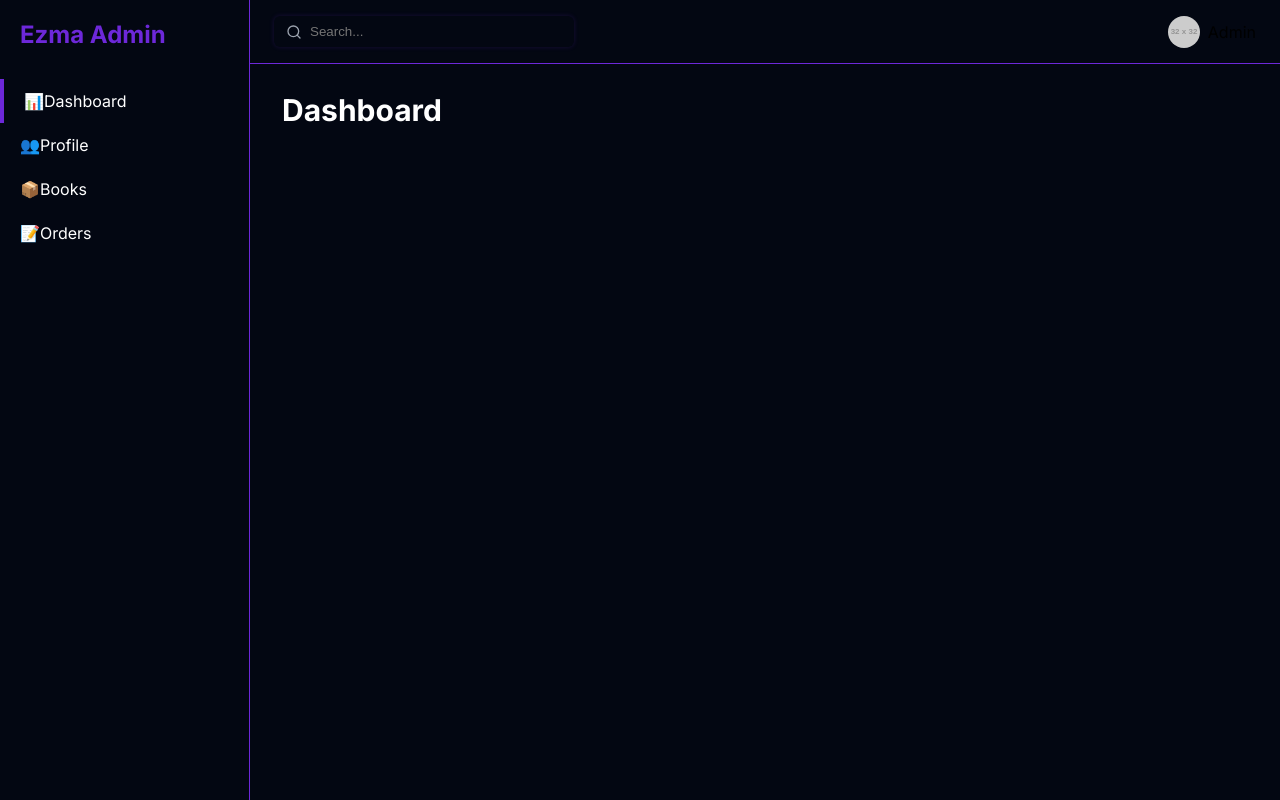
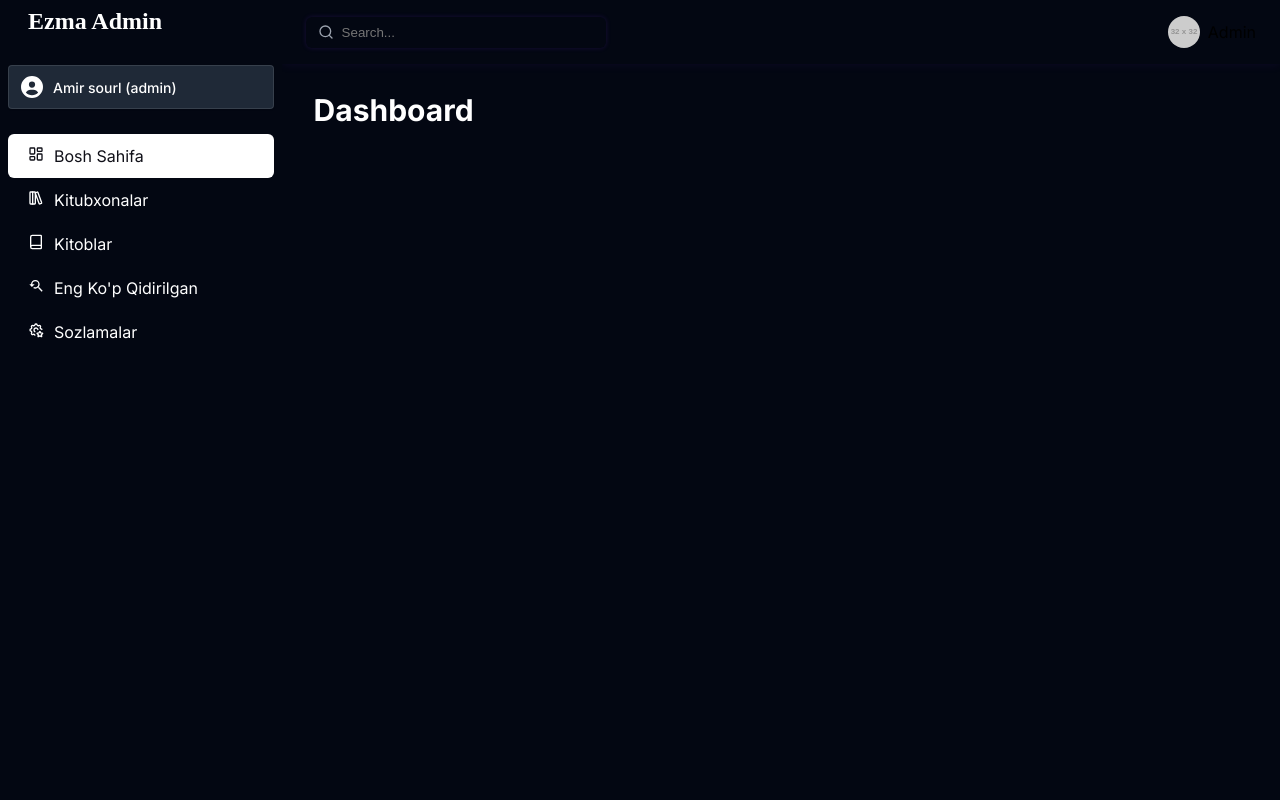
Before and after one commit to Baxtiyorovich04/Ezma_admin, a React (Vite) app: page / in a window 1280 px wide. Built offline with nearby package versions, Linux system fonts and the light colour scheme.

Commit message:
Sidebar Header Demo

```diff
--- a/index.html
+++ b/index.html
@@ -1,10 +1,16 @@
-<!doctype html>
+<!DOCTYPE html>
 <html lang="en">
   <head>
     <meta charset="UTF-8" />
-    <link rel="icon" type="image/svg+xml" href="/vite.svg" />
     <meta name="viewport" content="width=device-width, initial-scale=1.0" />
-    <title>Ezma Admin Panel</title>
+    <title>Ezma Admin</title>
+    <link
+      rel="stylesheet"
+      href="https://cdnjs.cloudflare.com/ajax/libs/font-awesome/6.7.2/css/all.min.css"
+      integrity="sha512-Evv84Mr4kqVGRNSgIGL/F/aIDqQb7xQ2vcrdIwxfjThSH8CSR7PBEakCr51Ck+w+/U6swU2Im1vVX0SVk9ABhg=="
+      crossorigin="anonymous"
+      referrerpolicy="no-referrer"
+    />
   </head>
   <body>
     <div id="root"></div>
--- a/package.json
+++ b/package.json
@@ -13,8 +13,10 @@
     "@tanstack/react-query": "^5.74.4",
     "antd": "^5.24.8",
     "axios": "^1.8.4",
-    "react": "^19.0.0",
+    "icons": "^1.0.0",
+    "react": "^19.1.0",
     "react-dom": "^19.0.0",
+    "react-icons": "^5.5.0",
     "react-router-dom": "^7.5.1",
     "zustand": "^5.0.3"
   },
--- a/src/components/layout/Sidebar.tsx
+++ b/src/components/layout/Sidebar.tsx
@@ -1,14 +1,24 @@
 import React from "react";
-import { Link, useLocation } from "react-router-dom";
-
+import { Link, NavLink, useLocation } from "react-router-dom";
+import avatar from "../../assets/icons/circle-user-solid.svg";
+import { LuLayoutDashboard } from "react-icons/lu";
+import { LuLibraryBig } from "react-icons/lu";
+import { LuBook } from "react-icons/lu";
+import { MdOutlineYoutubeSearchedFor } from "react-icons/md";
+import { TbSettingsStar } from "react-icons/tb";
 const Sidebar: React.FC = () => {
   const location = useLocation();
 
   const menuItems = [
-    { path: "/", label: "Dashboard", icon: "📊" },
-    { path: "/profile", label: "Profile", icon: "👥" },
-    { path: "/books", label: "Books", icon: "📦" },
-    { path: "/libraries", label: "Orders", icon: "📝" },
+    { path: "/", label: "Bosh Sahifa", icon: <LuLayoutDashboard /> },
+    { path: "/libraries", label: "Kitubxonalar", icon: <LuLibraryBig /> },
+    { path: "/books", label: "Kitoblar", icon: <LuBook /> },
+    {
+      path: "/mostsearched",
+      label: "Eng Ko'p Qidirilgan",
+      icon: <MdOutlineYoutubeSearchedFor />,
+    },
+    { path: "/settings", label: "Sozlamalar", icon: <TbSettingsStar /> },
   ];
 
   return (
@@ -16,19 +26,22 @@ const Sidebar: React.FC = () => {
       <div className="sidebar__logo">
         <h2>Ezma Admin</h2>
       </div>
+      <NavLink className="sidebar__profile" to="/profile">
+        <img src={avatar} alt="" /> Amir sourl (admin)
+      </NavLink>
       <ul className="sidebar__menu">
         {menuItems.map((item) => (
+          <Link to={item.path}>
           <li
             key={item.path}
             className={`sidebar__menu-item ${
               location.pathname === item.path ? "active" : ""
             }`}
           >
-            <Link to={item.path}>
-              <span>{item.icon}</span>
-              <span>{item.label}</span>
+              <span className="icon">{item.icon}</span>
+              <span className="text">{item.label}</span>
+          </li>
             </Link>
-          </li>
         ))}
       </ul>
     </div>
--- a/src/scss/base/_variables.scss
+++ b/src/scss/base/_variables.scss
@@ -3,3 +3,4 @@ $white: #fff;
 $primary-color: #6D28D9;
 $primary-bg: #030712;
 $secondary-bg: #1F2937;
+$text-dark: #101018;
--- a/src/scss/layout/_layout.scss
+++ b/src/scss/layout/_layout.scss
@@ -6,19 +6,18 @@
   background-color: $primary-bg;
 
   &__sidebar {
-    width: 250px;
+    width: 22%;
     position: fixed;
     left: 0;
     top: 0;
     height: 100%;
     background-color: $primary-bg;
-    border-right: 1px solid $primary-color;
     z-index: 100;
   }
 
   &__main {
     flex: 1;
-    margin-left: 250px;
+    margin-left: 22%;
   }
 
   &__header {
@@ -26,11 +25,10 @@
     position: fixed;
     top: 0;
     right: 0;
-    left: 250px;
-    background-color: $primary-bg;
+    left: 22%;
     z-index: 90;
-    border-bottom: 1px solid $primary-color;
     margin-bottom: 100px;
+    box-shadow: 0 0 10px rgba($primary-color, $alpha: 0.1);
 
   }
 
--- a/src/scss/layout/_sidebar.scss
+++ b/src/scss/layout/_sidebar.scss
@@ -1,16 +1,35 @@
-@use '../base/variables' as *;
+@use "../base/variables" as *;
 
 .sidebar {
   height: 100%;
-  padding: 20px 0;
+  padding: 20px 8px;
+  padding-top: 8px;
 
   &__logo {
     padding: 0 20px;
     margin-bottom: 30px;
-    color: $primary-color;
+    color: $white;
+    font-family: "Pacifico", cursive;
+  }
+  &__profile {
+    width: 100%;
+    display: flex;
+    align-items: center;
+    justify-content: start;
+    background-color: $secondary-bg;
+    border: 0.1px solid #e4e4e71f;
+    border-radius: 4px;
+    padding: 10px 12px;
+    box-shadow: 0 1px 2px 0 rgba(0, 0, 0, 0.05);
+    background: #1f2937;
+    gap: 10px;
+    margin-bottom: 25px;
+    font-weight: 500;
+    font-size: 14px;
+    line-height: 150%;
+    color: #fff;
     img {
-      max-width: 100%;
-      height: auto;
+      width: 22px;
     }
   }
 
@@ -26,18 +45,25 @@
       display: flex;
       align-items: center;
       gap: 10px;
+      border-radius: 6px;
+      display: flex;
+      justify-content: start;
+      align-items: center;
 
       &:hover {
         opacity: 0.9;
       }
 
       &.active {
-        border-left: 4px solid $primary-color;
+        background-color: $white;
       }
-
-      svg {
-        width: 20px;
-        height: 20px;
+      &.active {
+        .text {
+          color: $text-dark !important;
+        }
+        .icon {
+          color: $text-dark;
+        }
       }
     }
   }
```
Also changed, not shown: src/assets/icons/circle-user-solid.svg (added), 1 other file (tests, documents, lock files or other folders).
